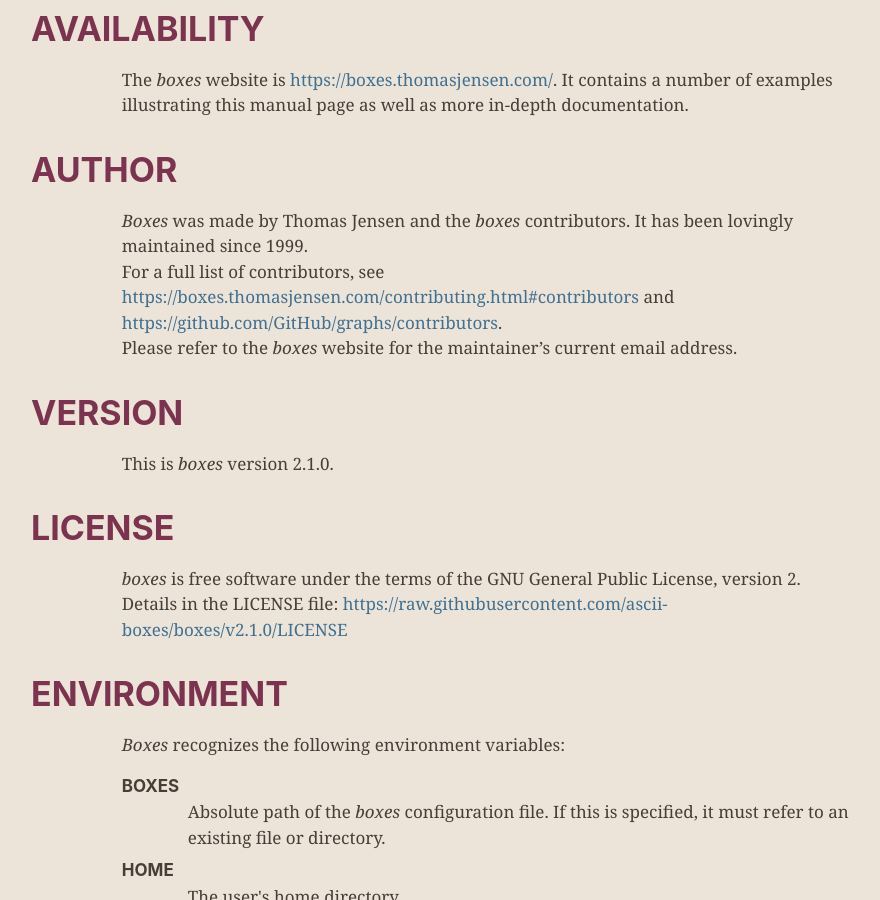
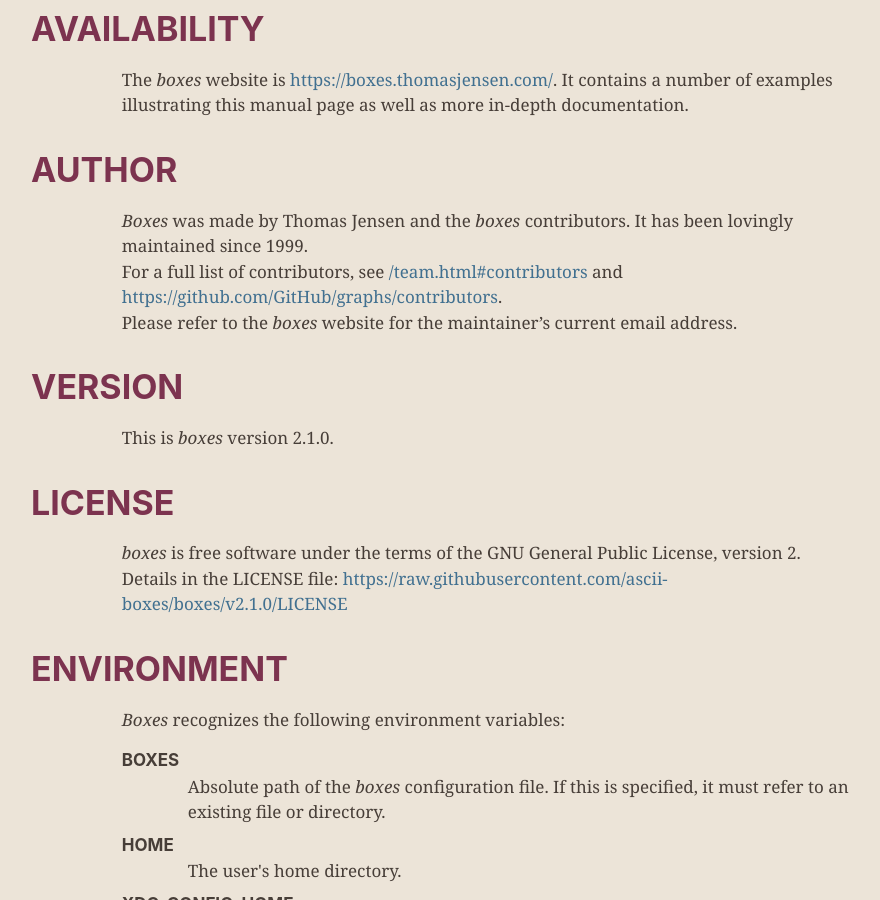
Before and after one commit to ascii-boxes/boxes, a Jekyll site: the page built from pages/boxes-man-1.html, in a window 1280 px wide and 900 px high, scrolled down 6525 px. Shown: the whole window, without its empty margins (339-1219 px from the left). Built offline with Jekyll 4.4.1, drawn with Linux system fonts in a browser that asks for light colours.

Commit message:
Fix man page width on small mobile displays

```diff
--- a/pages/boxes-man-1.html
+++ b/pages/boxes-man-1.html
@@ -417,7 +417,7 @@
 It has been lovingly maintained since 1999. <br>
 For a full list of contributors, see
 
-<a href="{{ site.url }}{{ site.baseurl }}/contributing.html#contributors">{{ site.url }}{{ site.baseurl }}/contributing.html#contributors</a>
+<a href="{{ site.baseurl }}/team.html#contributors">{{ site.baseurl }}/team.html#contributors</a>
 and
 <a href="https://github.com/{{ site.github }}/graphs/contributors">https://github.com/{{ site.github }}/graphs/contributors</a>.
 <br>
--- a/pages/v2.0.0/boxes-man-1.html
+++ b/pages/v2.0.0/boxes-man-1.html
@@ -332,7 +332,7 @@
 was made by Thomas Jensen and many great contributors. <br>
 For a full list, see <br>
 
-<a href="{{ site.url }}{{ site.baseurl }}/contributing.html#contributors">{{ site.url }}{{ site.baseurl }}/contributing.html#contributors</a>
+<a href="{{ site.baseurl }}/team.html#contributors">{{ site.baseurl }}/team.html#contributors</a>
 <br>
 and
 <a href=https://github.com/{{ site.github }}/graphs/contributors>https://github.com/{{ site.github }}/graphs/contributors</a>.
--- a/pages/v2.1.0/boxes-man-1.html
+++ b/pages/v2.1.0/boxes-man-1.html
@@ -415,7 +415,7 @@
 It has been lovingly maintained since 1999. <br>
 For a full list of contributors, see
 
-<a href="{{ site.url }}{{ site.baseurl }}/contributing.html#contributors">{{ site.url }}{{ site.baseurl }}/contributing.html#contributors</a>
+<a href="{{ site.baseurl }}/team.html#contributors">{{ site.baseurl }}/team.html#contributors</a>
 and
 <a href="https://github.com/{{ site.github }}/graphs/contributors">https://github.com/{{ site.github }}/graphs/contributors</a>.
 <br>
```
